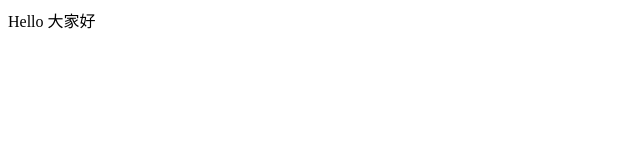
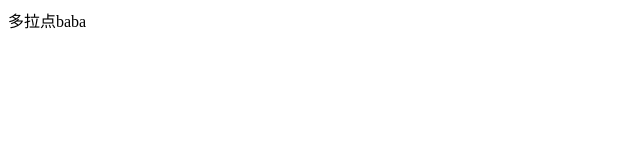
Before and after one commit to WwZhK/WwZhK.github.io, a plain HTML site: page index.html in a window 1280 px wide. Shown: the full height of the page, 0-640 px from the left. Drawn offline with Linux system fonts and the light colour scheme.

Commit message:
Update index.html

```diff
--- a/index.html
+++ b/index.html
@@ -1 +1 @@
-<p>Hello 大家好</p>
+<p>多拉点baba</p>
```
